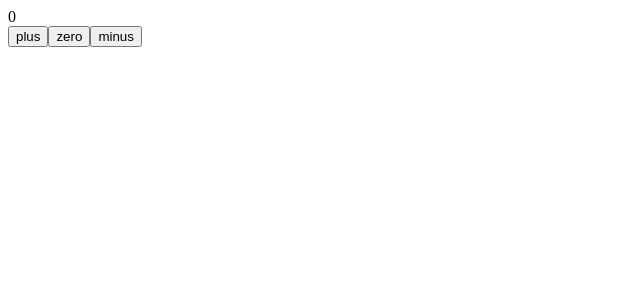
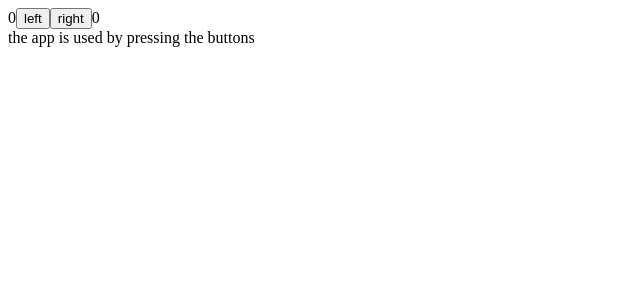
Before and after one commit to alewinbe/FSO2021, a React (Create React App) app in the folder part1/part1reactapp/: page / in a window 1280 px wide. Shown: the top 300 px of the page, without its empty margins (0-640 px from the left). Built offline with nearby package versions, Linux system fonts and the light colour scheme.

Commit message:
1d conditional rendering

```diff
--- a/part1/part1reactapp/src/App.js
+++ b/part1/part1reactapp/src/App.js
@@ -1,37 +1,40 @@
-import React, { useState } from 'react'
+import React, { useState } from "react";
 
-const Display = ({ counter }) => <div>{counter}</div>
+const History = (props) => {
+  if (props.allClicks.length === 0) {
+    return <div>the app is used by pressing the buttons</div>;
+  }
+  return <div>button press history: {props.allClicks.join(" ")}</div>;
+};
 
-const Button = ({ onClick, text }) => (
-<button onClick={onClick}>
-  {text}
-</button>
-)
+const Button = ({ handleClick, text }) => (
+  <button onClick={handleClick}> {text} </button>
+);
 
 const App = () => {
-  const [ counter, setCounter ] = useState(0)
+  const [left, setLeft] = useState(0);
+  const [right, setRight] = useState(0);
+  const [allClicks, setAll] = useState([]);
 
-  const increaseByOne = () => setCounter(counter + 1)
-  const decreaseByOne = () => setCounter(counter - 1)
-  const setToZero = () => setCounter(0)
+  const handleLeftClick = () => {
+    setAll(allClicks.concat("L"));
+    setLeft(left + 1);
+  };
+  const handleRightClick = () => {
+    setAll(allClicks.concat("R"));
+    setRight(right + 1);
+  };
 
   return (
     <div>
-      <Display counter={counter}/>
-      <Button
-        onClick={increaseByOne}
-        text='plus'
-      />
-      <Button
-        onClick={setToZero}
-        text='zero'
-      />
-      <Button
-        onClick={decreaseByOne}
-        text='minus'
-      />
+      {left}
+      <Button handleClick={handleLeftClick} text="left" />
+      <Button handleClick={handleRightClick} text="right" />
+      {right}
+      <History allClicks={allClicks} />
     </div>
-  )
-}
+  );
+};
+export default App;
 
-export default App
+// 1d Old React is where I am
```
